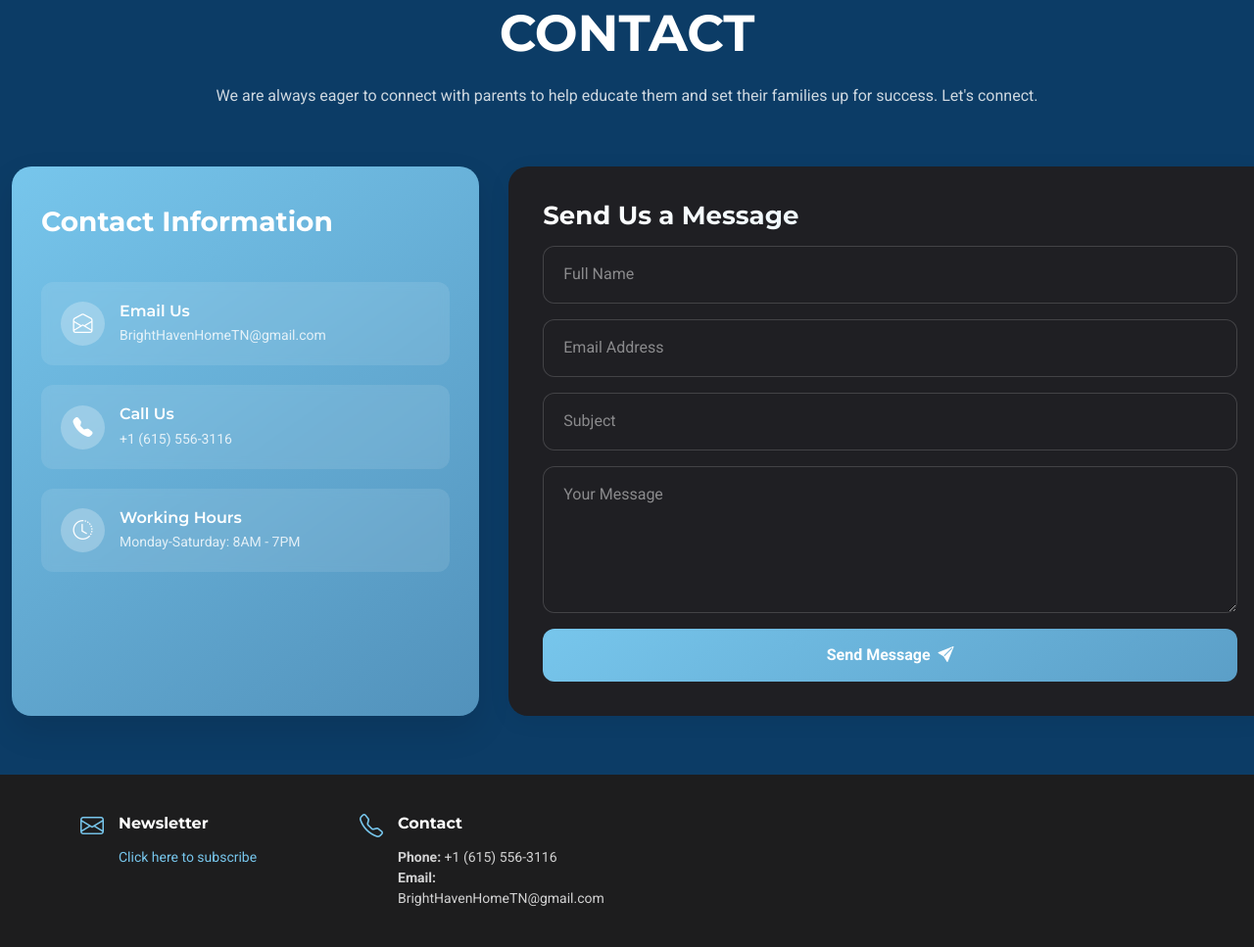
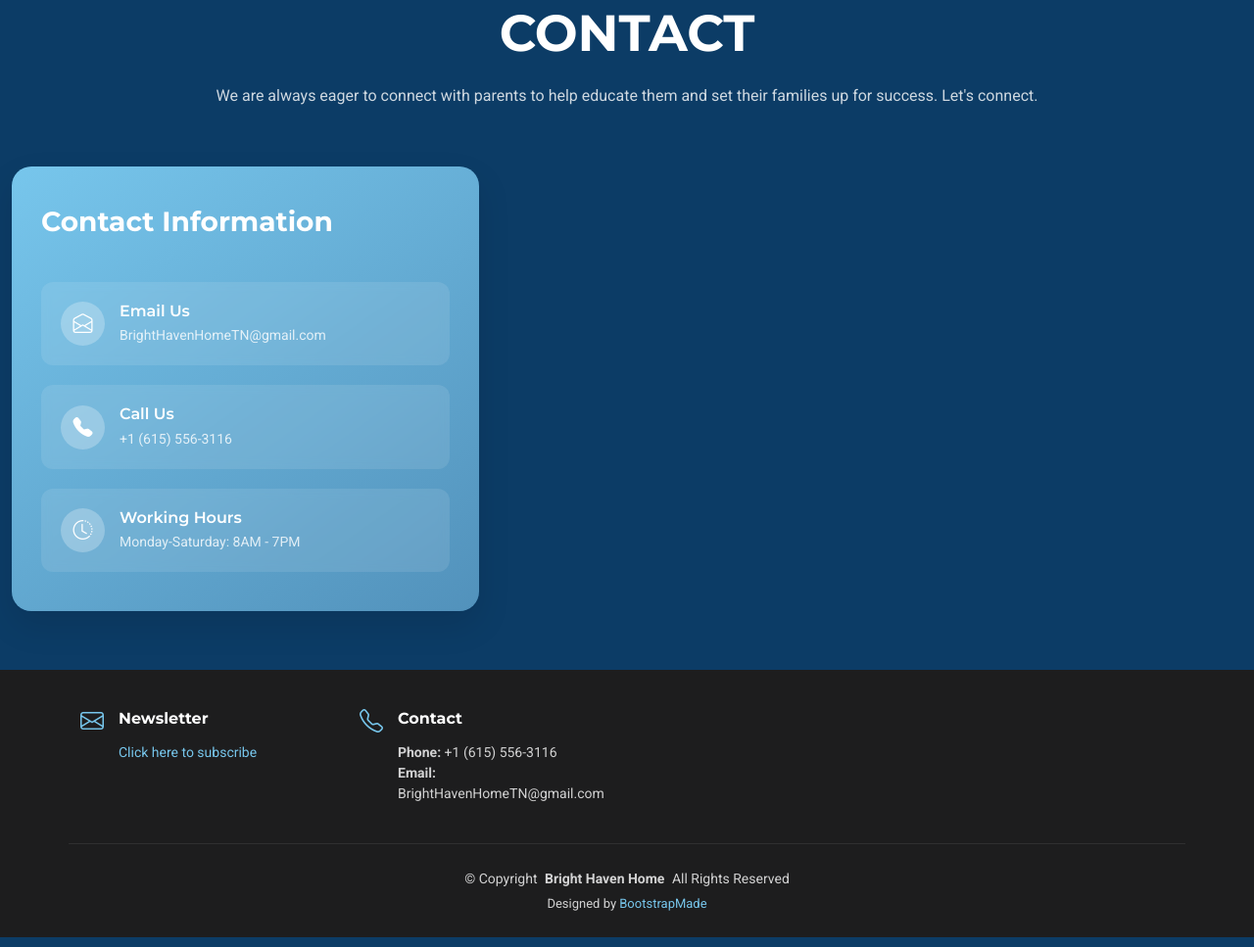
Before and after one commit to ptball/BrightHavenHome-site, a plain HTML site: page index.html in a window 1280 px wide. Shown: the part 10186-11153 px from the top of the page at 98% size. Drawn offline with Linux system fonts and the light colour scheme.

Commit message:
Remove contact form

```diff
--- a/index.html
+++ b/index.html
@@ -956,44 +956,6 @@
             </div> -->
           </div>
 
-          <div class="contact-form-panel">
-            <div class="form-container">
-              <h3>Send Us a Message</h3>
-              <!-- <p>We are always eager to connect with parents to help educate them and set their families up for success. Let's connect.</p> -->
-
-              <form action="forms/contact.php" method="post" class="php-email-form">
-                <div class="form-floating mb-3">
-                  <input type="text" class="form-control" id="nameInput" name="name" placeholder="Full Name" required="">
-                  <label for="nameInput">Full Name</label>
-                </div>
-
-                <div class="form-floating mb-3">
-                  <input type="email" class="form-control" id="emailInput" name="email" placeholder="Email Address" required="">
-                  <label for="emailInput">Email Address</label>
-                </div>
-
-                <div class="form-floating mb-3">
-                  <input type="text" class="form-control" id="subjectInput" name="subject" placeholder="Subject" required="">
-                  <label for="subjectInput">Subject</label>
-                </div>
-
-                <div class="form-floating mb-3">
-                  <textarea class="form-control" id="messageInput" name="message" rows="5" placeholder="Your Message" style="height: 150px" required=""></textarea>
-                  <label for="messageInput">Your Message</label>
-                </div>
-
-                <div class="my-3">
-                  <div class="loading">Loading</div>
-                  <div class="error-message"></div>
-                  <div class="sent-message">Your message has been sent. Thank you!</div>
-                </div>
-
-                <div class="d-grid">
-                  <button type="submit" class="btn-submit">Send Message <i class="bi bi-send-fill ms-2"></i></button>
-                </div>
-              </form>
-            </div>
-          </div>
         </div>
       </div>
     </section><!-- /Contact Section -->
```
